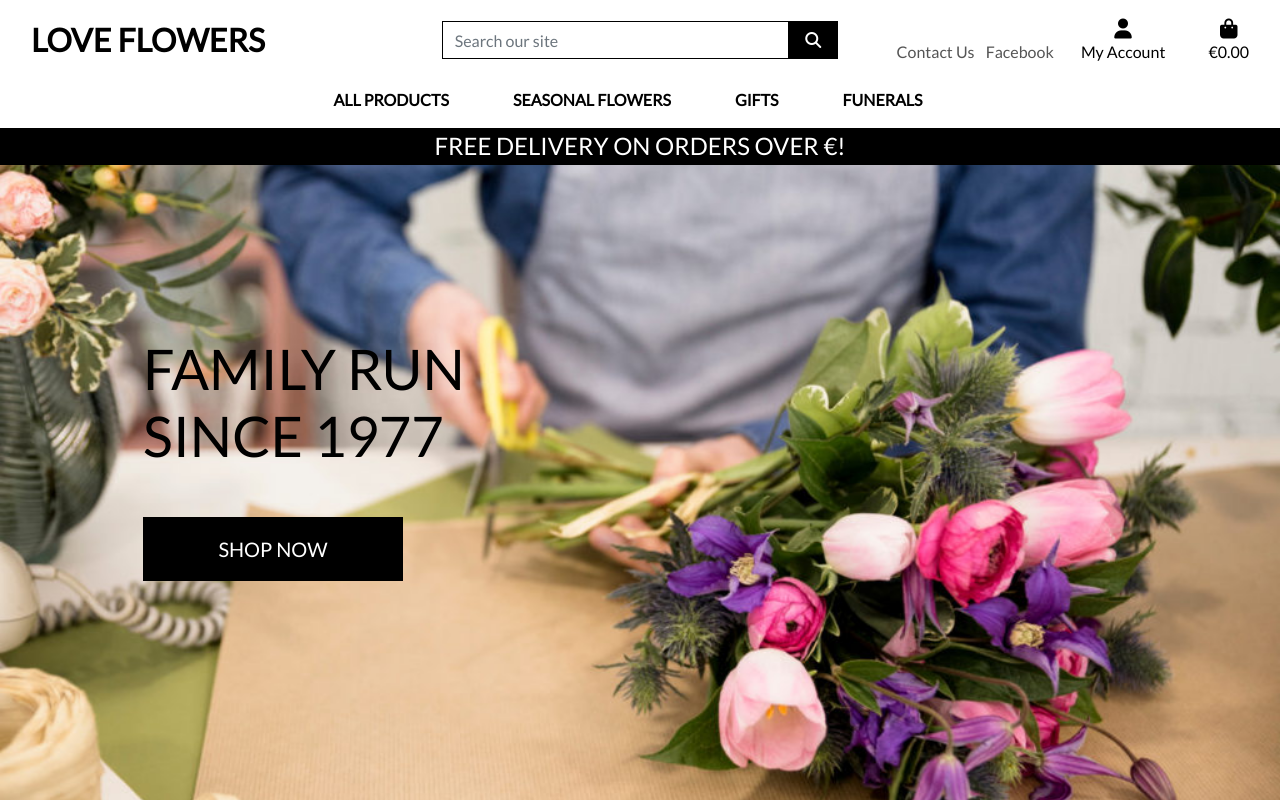
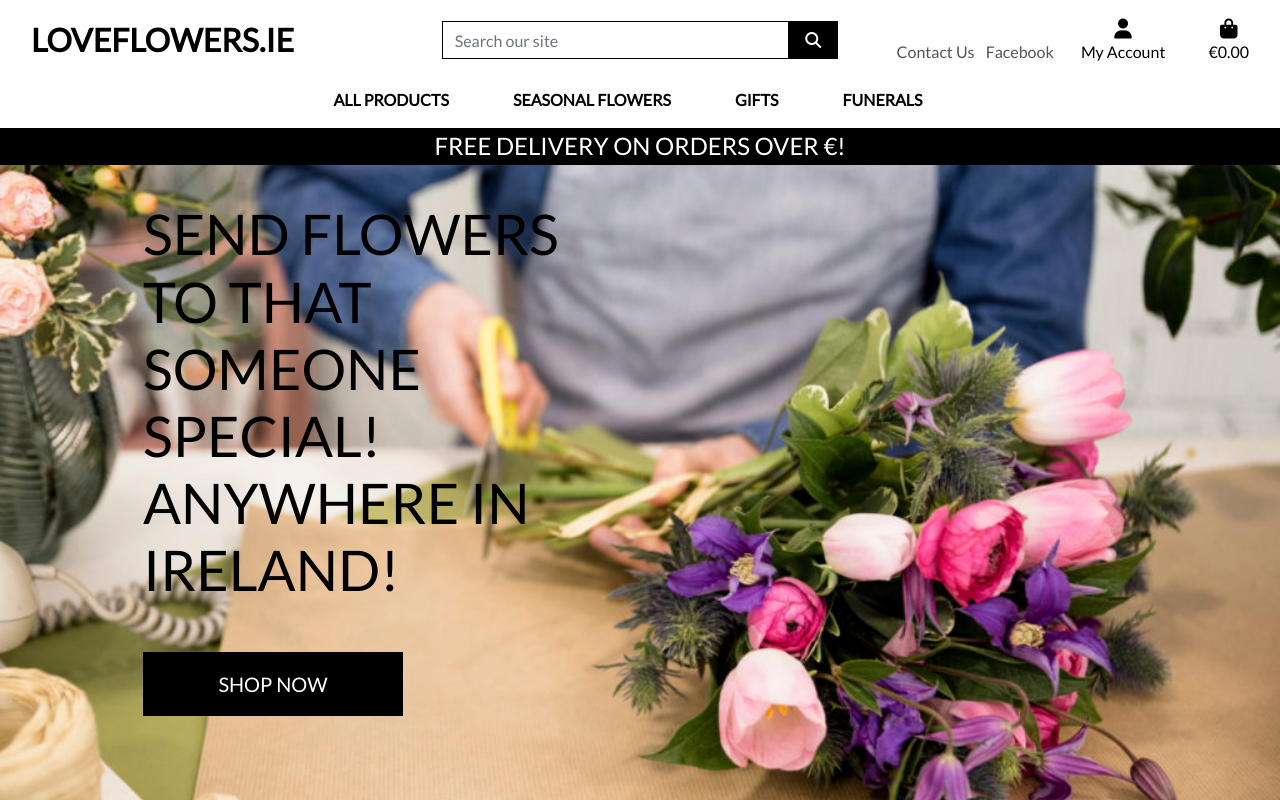
Before and after one commit to Conal2023/LoveFlowers1.1, a Django app: page / in a window 1280 px wide. Run offline with Django 3.2, Linux system fonts and the light colour scheme; some libraries are stand-ins or nearby versions.

Commit message:
Small change to text on base and index.htmls

```diff
--- a/home/templates/home/index.html
+++ b/home/templates/home/index.html
@@ -14,7 +14,7 @@
         <div class="row h-100">
             <div class="col-7 col-md-6 my-auto">
                 <h1 class="display-4 logo-font text-black">
-                    Family Run Since 1977
+                    Send flowers to that someone special! Anywhere in Ireland!
                 </h1>
                 <div class="my-5">
                     <h4>
--- a/templates/base.html
+++ b/templates/base.html
@@ -33,14 +33,14 @@
     {% block extra_js %}
     {% endblock %}
 
-    <title>Love Flowers {% block extra_title %}{% endblock %}</title>
+    <title>LoveFlowers.ie {% block extra_title %}{% endblock %}</title>
   </head>
   <body>
     <header class="container-fluid fixed-top">
       <div id="topnav" class="row bg-white pt-lg-2 d-none d-lg-flex">
         <div class="col-12 col-lg-4 my-auto py-1 py-lg-0 text-center text-lg-left">
           <a href="{% url 'home' %}" class="nav-link main-logo-link">
-            <h2 class="logo-font text-black my-0"><strong>Love Flowers</strong></h2>
+            <h2 class="logo-font text-black my-0"><strong>LoveFlowers.ie</strong></h2>
           </a>
         </div>
         <div class="col-12 col-lg-4 my-auto py-1 py-lg-0">
```
